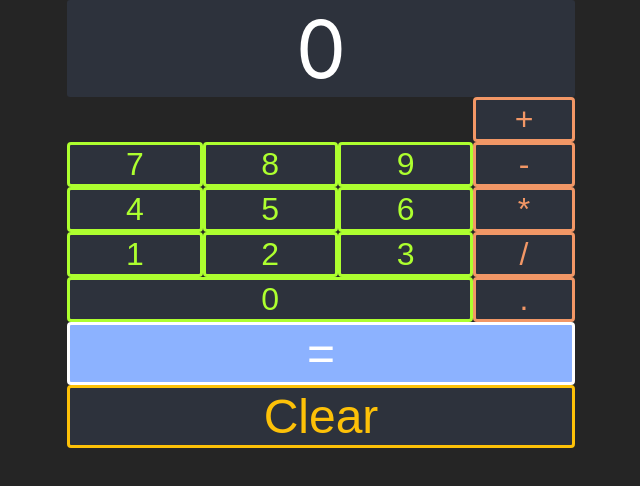
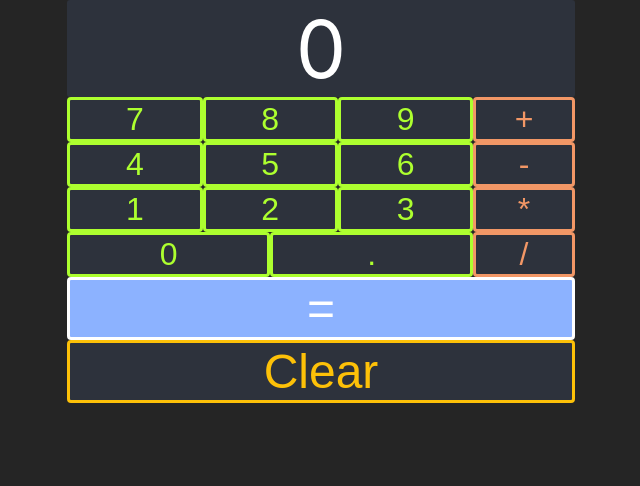
Before and after one commit to loschenbd/react-calculator, a React (Create React App) app: page / in a window 1280 px wide. Shown: the top 486 px of the page, without its empty margins (319-959 px from the left). Built offline with nearby package versions, Linux system fonts and the light colour scheme.

Commit message:
Created ability for number concatenation and remove the ability to add multiple decimal points to a number

```diff
--- a/src/App.js
+++ b/src/App.js
@@ -27,19 +27,34 @@ class App extends Component {
     this.state = {
       currentNumber: "0",
       prevNumber: undefined,
-      input: "0",
+      display: "0",
       operation: undefined
     }
   }
 
-  concatInput = val => {
-    const { currentNumber } = this.state;
+  clear = () => {
+    console.log("clear");
+    this.setState({
+      currentNumber: "0",
+      prevNumber: undefined,
+      display: "0",
+      operation: undefined
+    });
+  };
 
-    this.setState({
-      prevNumber: currentNumber + val
-    })
+  concatNumber = number => {
+    let newNumber = this.state.currentNumber.toString();
+    if(number === '.' && this.state.currentNumber.includes('.')) return;
+    this.setState({ currentNumber: newNumber + number.toString()});
+    console.log(number);
+  }
 
+  useOperator = (operator) => {
+  console.log("Use Operator " + operator)
+  }
 
+  evaluate = () => {
+    console.log("perform evaluation")
   }
     /* if (val does not start with multiple zeros) {
   set state to button value;
@@ -66,16 +81,16 @@ class App extends Component {
   render() {
     return (
       <div className="App">
-        <Display input={this.state.input}/>
+        <Display input={this.state.currentNumber}/>
         <div className="button-container">
         <div className="num-container">
-        <NumButtons handleClick={this.concatInput}/>
+        <NumButtons handleClick={this.concatNumber}/>
         </div>
         <div className="op-container">
-        <OperatorButtons handleClick={this.concatInput}/>
+        <OperatorButtons handleClick={this.useOperator}/>
         </div>
         <EvalButton handleEval={() => this.setState({input: math.evaluate(this.state.input)})}>=</EvalButton>
-        <ClearButton handleClear={() => this.setState({input: "0"})}>Clear</ClearButton>
+        <ClearButton handleClear={this.clear}>Clear</ClearButton>
         </div>
 
       </div>
--- a/src/components/buttons/OperatorButtons.js
+++ b/src/components/buttons/OperatorButtons.js
@@ -5,7 +5,6 @@ const opValues = [
   { id: "subtract", value: "-" },
   { id: "multiply", value: "*" },
   { id: "divide", value: "/" },
-  { id: "decimal", value: "."}
 ];
 
 const OperatorButtons = (props) => opValues.map((button) => {
--- a/src/components/buttons/buttons.css
+++ b/src/components/buttons/buttons.css
@@ -23,7 +23,11 @@ button {
 }
 
 #zero {
-    width: 100%;
+    width: 50%;
+}
+
+#decimal {
+    width: 50%;
 }
 .op-container {
     width: 20%;
--- a/src/components/buttons/numButtons.js
+++ b/src/components/buttons/numButtons.js
@@ -11,6 +11,7 @@ const numValues = [
   { id: "two", value: "2" },
   { id: "three", value: "3" },
   { id: "zero", value: "0" },
+  { id: "decimal", value: "."}
 ];
 
   const NumButtons = (props) => numValues.map((button) => {
```
